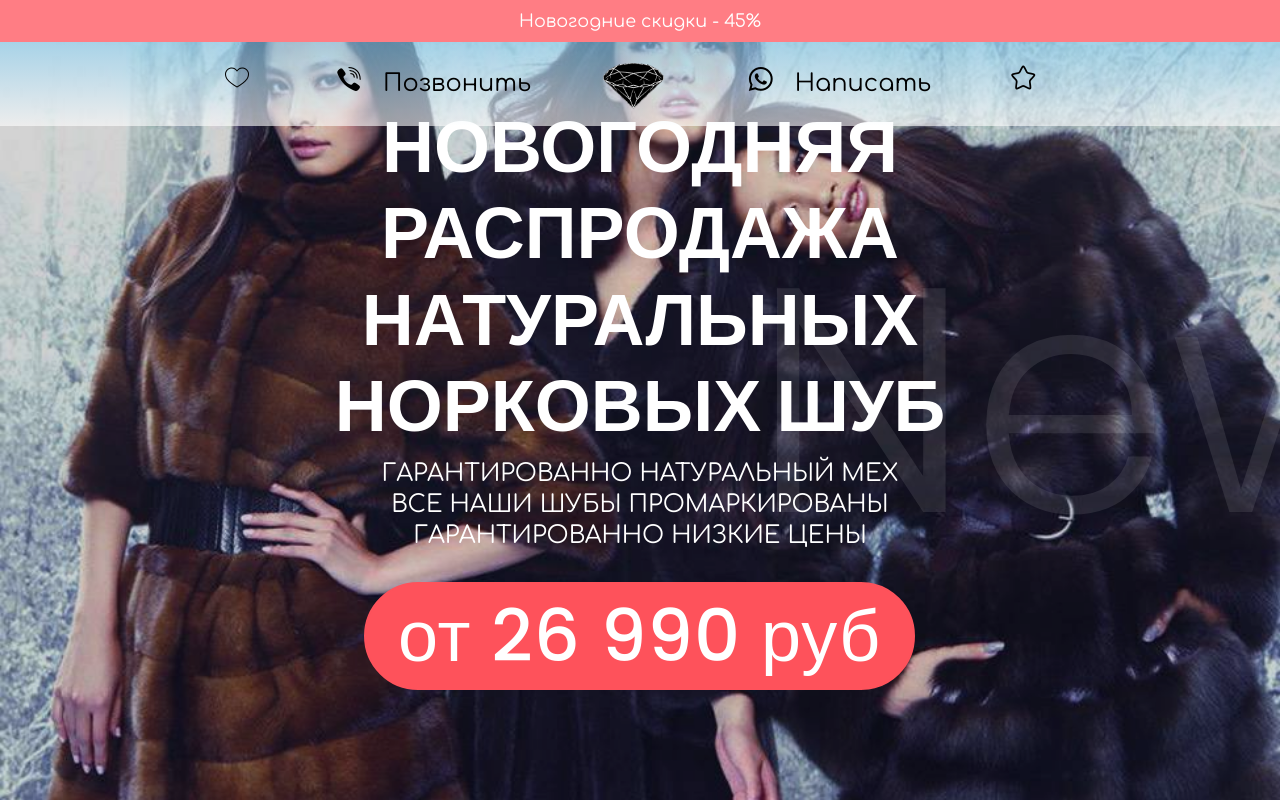
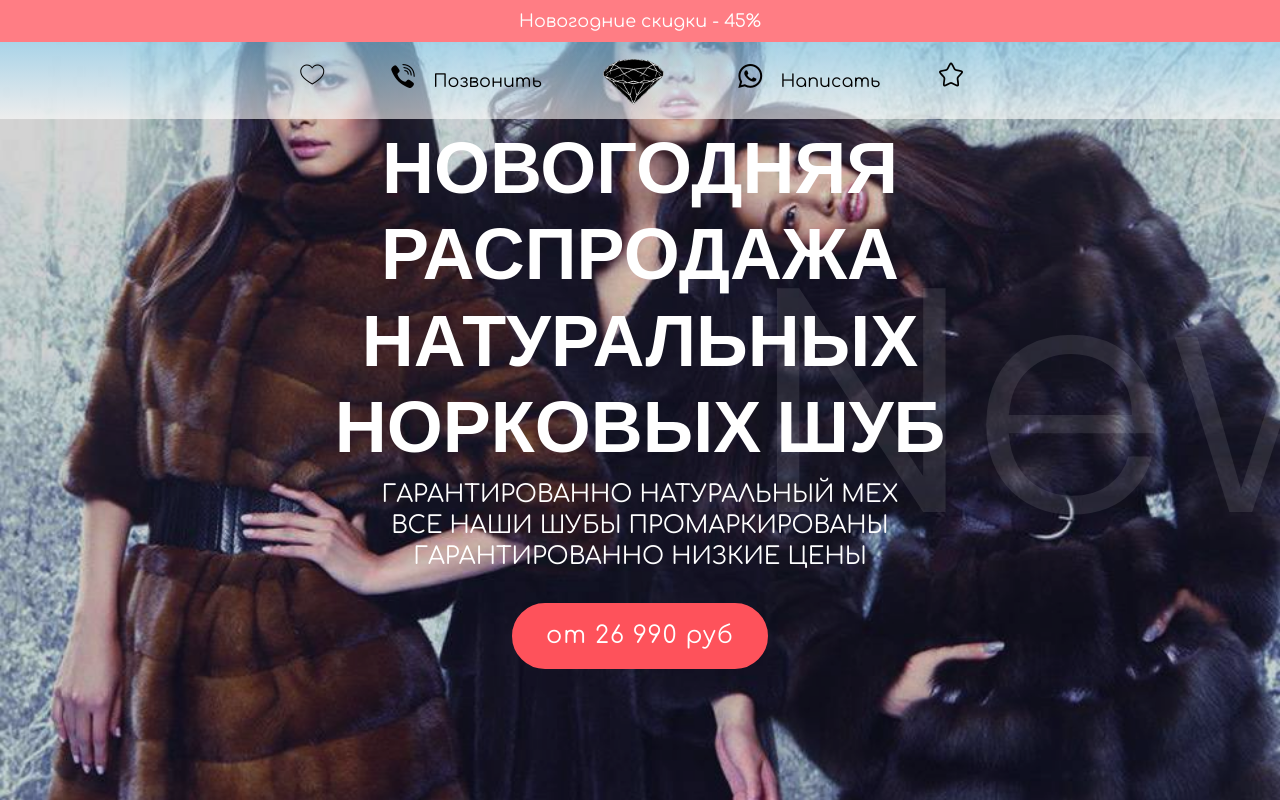
Before and after one commit to romaumi/5, a plain HTML site: page index.html in a window 1280 px wide. Shown: the top 800 px of the page. Drawn offline with Linux system fonts and the light colour scheme; files whose address does not match are found by name.

Commit message:
create github pages

```diff
--- a/index.html
+++ b/index.html
@@ -56,10 +56,10 @@
 
         <div class="left-menu">
           <ul class="navbar-nav nav-dropdown" data-app-modern-menu="true"><li class="nav-item">
-                  <a class="nav-link link text-black display-5" href="tel:+79263647161"><span class="mbri-hearth mbr-iconfont mbr-iconfont-btn"></span></a>
+                  <a class="nav-link link text-black display-7" href="tel:+79263647161"><span class="mbri-hearth mbr-iconfont mbr-iconfont-btn"></span></a>
               </li>
               <li class="nav-item">
-                  <a class="nav-link link text-black display-5" href="tel:+79263647161"><span class="socicon socicon-viber mbr-iconfont mbr-iconfont-btn"></span>&nbsp; Позвонить</a>
+                  <a class="nav-link link text-black display-7" href="tel:+79263647161"><span class="socicon socicon-viber mbr-iconfont mbr-iconfont-btn"></span>&nbsp; Позвонить</a>
               </li></ul>
         </div>
 
@@ -76,10 +76,10 @@
 
         <div class="right-menu">
           <ul class="navbar-nav nav-dropdown" data-app-modern-menu="true"><li class="nav-item">
-                <a class="nav-link link text-black display-5" href=" https://wa.me/+79263647161"><span class="socicon socicon-whatsapp mbr-iconfont mbr-iconfont-btn"></span>&nbsp; Написать</a>
+                <a class="nav-link link text-black display-7" href=" https://wa.me/+79263647161"><span class="socicon socicon-whatsapp mbr-iconfont mbr-iconfont-btn"></span>&nbsp; Написать</a>
             </li>
             <li class="nav-item">
-                <a class="nav-link link text-black display-5" href="tel:+79263647161"><span class="mbrib-star mbr-iconfont mbr-iconfont-btn"></span></a>
+                <a class="nav-link link text-black display-7" href="tel:+79263647161"><span class="mbrib-star mbr-iconfont mbr-iconfont-btn"></span></a>
             </li></ul>
         </div>
       </div>
@@ -111,7 +111,7 @@
             <div class="col-md-10 col-lg-8 align-center mbr-white">
                 <h1 class="mbr-section-title mbr-bold mbr-fonts-style display-1">НОВОГОДНЯЯ<br>РАСПРОДАЖА НАТУРАЛЬНЫХ<br>НОРКОВЫХ ШУБ</h1>
                 <h2 class="mbr-section-subtitle pb-3 mbr-fonts-style display-5">ГАРАНТИРОВАННО НАТУРАЛЬНЫЙ МЕХ<br>ВСЕ НАШИ ШУБЫ ПРОМАРКИРОВАНЫ<br>ГАРАНТИРОВАННО НИЗКИЕ ЦЕНЫ</h2>
-                <div class="mbr-section-btn"><a class="btn-secondary btn btn-md display-1" type="submit" href=" https://wa.me/+79263647161">от 26 990 руб</a></div>
+                <div class="mbr-section-btn"><a class="btn-secondary btn btn-md display-5" type="submit" href=" https://wa.me/+79263647161">от 26 990 руб</a></div>
             </div>
         </div>
     </div>
@@ -545,10 +545,10 @@
 
                 <div class="social-list pt-4">
                     <a href=" https://wa.me/+79263647161">
-                        <span class="mbr-iconfont mbr-iconfont-social socicon-whatsapp socicon" style="font-size: 55px;"></span>
+                        <span class="mbr-iconfont mbr-iconfont-social socicon-whatsapp socicon" style="font-size: 52px;"></span>
                     </a>
                     <a href="tel:+79263647161">
-                        <span class="mbr-iconfont mbr-iconfont-social socicon-viber socicon" style="font-size: 54px;"></span>
+                        <span class="mbr-iconfont mbr-iconfont-social socicon-viber socicon" style="font-size: 50px;"></span>
                     </a>
                     <a href="https://instagram.com/mobirise" target="_blank">
 
@@ -577,7 +577,7 @@
     <div class="container-fluid">
         <div class="row align-center justify-content-center align-items-center">
             <div class="logo-section col-sm-12 col-lg-4">
-                <a href="tel:+79263647161"><img src="assets/images/unnamed-180x180.png" height="128" alt="Mobirise" title="" style="height: 5.2rem;">
+                <a href="tel:+79263647161"><img src="assets/images/unnamed-180x180.png" height="128" alt="Mobirise" title="" style="height: 3.8rem;">
                 </a>
             </div>
             <div class="col-sm-12 col-lg-4 mbr-text mbr-fonts-style mbr-light display-7">
```
Also changed, not shown: 1 other file.
